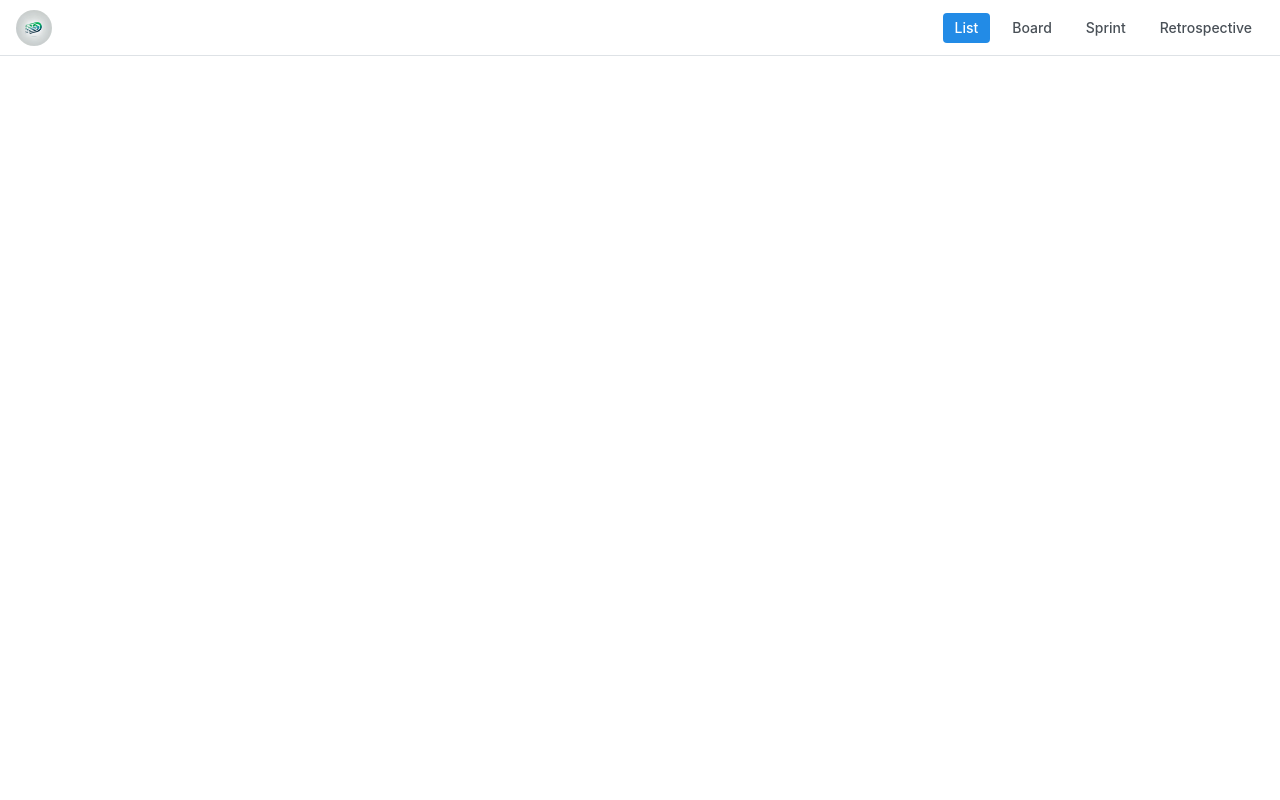
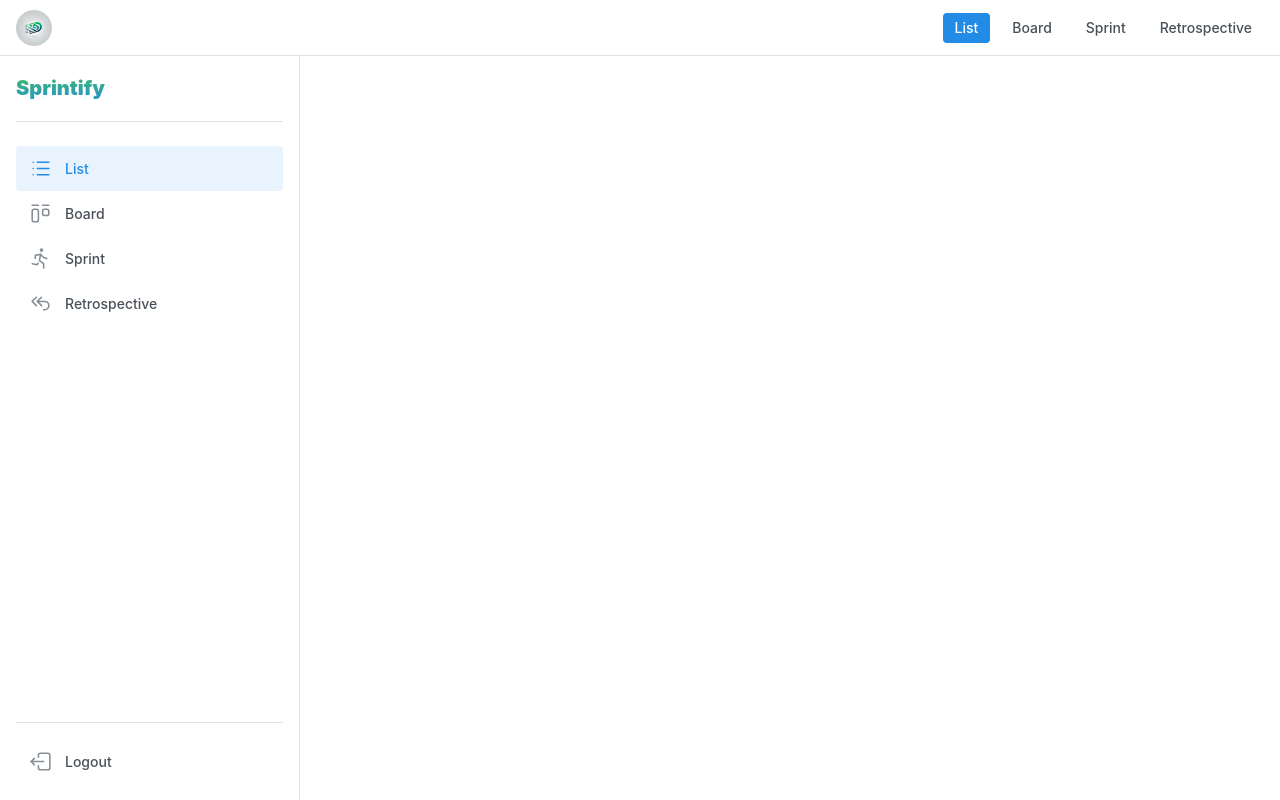
Before and after one commit to moppiiiii/sprintify, a React (Vite) app in the folder apps/frontend/: page / in a window 1280 px wide. Built offline with nearby package versions, Linux system fonts and the light colour scheme.

Commit message:
feat(navbar): create navbar component

```diff
--- a/apps/frontend/src/app/app.tsx
+++ b/apps/frontend/src/app/app.tsx
@@ -1,21 +1,14 @@
 import "@mantine/core/styles.css";
 
-import { BrowserRouter, Navigate, Route, Routes } from "react-router-dom";
 import { MantineProvider } from "@mantine/core";
 
-import HomePage from "./pages/home/Home.page";
-
 import "./wdyr";
+import Router from "./router";
 
 export function App() {
   return (
     <MantineProvider>
-      <BrowserRouter>
-        <Routes>
-          <Route path="/" element={<HomePage />} />
-          <Route path="/*" element={<Navigate to="/" />} />
-        </Routes>
-      </BrowserRouter>
+      <Router />
     </MantineProvider>
   );
 }
--- /dev/null
+++ b/apps/frontend/src/app/components/parts/navbar/Navbar.parts.module.scss
@@ -0,0 +1,71 @@
+.navbar-container {
+  display: flex;
+  flex-direction: column;
+  width: 300px;
+  height: calc(100vh - 56px);
+  padding: var(--mantine-spacing-md);
+  border-right: 1px solid light-dark(var(--mantine-color-gray-3), var(--mantine-color-dark-4));
+
+  > .navbar-header-wrapper {
+    flex: 1;
+
+    > .navbar-header {
+      padding-bottom: var(--mantine-spacing-md);
+      margin-bottom: calc(var(--mantine-spacing-md) * 1.5);
+      border-bottom: 1px solid light-dark(var(--mantine-color-gray-3), var(--mantine-color-dark-4));
+
+      > .logo-image {
+        width: 36px;
+        height: 36px;
+        border-radius: 50%;
+      }
+    }
+  }
+
+  > .navbar-footer-wrapper {
+    padding-top: var(--mantine-spacing-md);
+    margin-top: var(--mantine-spacing-md);
+    border-top: 1px solid light-dark(var(--mantine-color-gray-3), var(--mantine-color-dark-4));
+  }
+
+  .link {
+    display: flex;
+    align-items: center;
+    padding: var(--mantine-spacing-xs) var(--mantine-spacing-sm);
+    font-size: var(--mantine-font-size-sm);
+    font-weight: 500;
+    color: light-dark(var(--mantine-color-gray-7), var(--mantine-color-dark-1));
+    text-decoration: none;
+    border-radius: var(--mantine-radius-sm);
+
+
+> .link-icon {
+  width: 25px;
+  height: 25px;
+  margin-right: var(--mantine-spacing-sm);
+  color: light-dark(var(--mantine-color-gray-6), var(--mantine-color-dark-2));
+}
+
+
+    &:hover {
+      color: light-dark(var(--mantine-color-black), var(--mantine-color-white));
+      background-color: light-dark(var(--mantine-color-gray-0), var(--mantine-color-dark-6));
+
+      .link-icon {
+        color: light-dark(var(--mantine-color-black), var(--mantine-color-white));
+      }
+    }
+
+    &[data-active] {
+      &,
+      &:hover {
+        color: var(--mantine-color-blue-light-color);
+        background-color: var(--mantine-color-blue-light);
+
+        .link-icon {
+          color: var(--mantine-color-blue-light-color);
+        }
+      }
+    }
+  }
+}
--- /dev/null
+++ b/apps/frontend/src/app/components/parts/navbar/Navbar.parts.tsx
@@ -0,0 +1,69 @@
+import { useState } from "react";
+import { Group, Text } from "@mantine/core";
+import {
+  IconList,
+  IconLayoutKanban,
+  IconRun,
+  IconArrowBackUpDouble,
+  IconLogout2,
+} from "@tabler/icons-react";
+
+import classes from "./Navbar.parts.module.scss";
+
+const data = [
+  { link: "", label: "List", icon: IconList },
+  { link: "", label: "Board", icon: IconLayoutKanban },
+  { link: "", label: "Sprint", icon: IconRun },
+  { link: "", label: "Retrospective", icon: IconArrowBackUpDouble },
+];
+
+const NavbarComponent: React.FC = () => {
+  const [active, setActive] = useState("List");
+
+  const links = data.map((item) => (
+    <a
+      className={classes.link}
+      data-active={item.label === active || undefined}
+      href={item.link}
+      key={item.label}
+      onClick={(event) => {
+        event.preventDefault();
+        setActive(item.label);
+      }}
+    >
+      <item.icon className={classes["link-icon"]} stroke={1.5} />
+      <span>{item.label}</span>
+    </a>
+  ));
+
+  return (
+    <nav className={classes["navbar-container"]}>
+      <div className={classes["navbar-header-wrapper"]}>
+        <Group className={classes["navbar-header"]} justify="space-between">
+          <Text
+            size="xl"
+            fw={900}
+            variant="gradient"
+            gradient={{ from: "green", to: "blue", deg: 178 }}
+          >
+            Sprintify
+          </Text>
+        </Group>
+        {links}
+      </div>
+
+      <div className={classes["navbar-footer-wrapper"]}>
+        <a
+          href="/logout"
+          className={classes.link}
+          onClick={(event) => event.preventDefault()}
+        >
+          <IconLogout2 className={classes["link-icon"]} stroke={1.5} />
+          <span>Logout</span>
+        </a>
+      </div>
+    </nav>
+  );
+};
+
+export default NavbarComponent;
--- a/apps/frontend/src/app/components/templates/home/Home.template.tsx
+++ b/apps/frontend/src/app/components/templates/home/Home.template.tsx
@@ -1,10 +1,12 @@
 import React from "react";
 import HeaderComponent from "../../parts/header/Header.parts";
+import NavbarComponent from "../../parts/navbar/Navbar.parts";
 
 const HomeTemplate: React.FC = () => {
   return (
     <div>
       <HeaderComponent />
+      <NavbarComponent />
     </div>
   );
 };
--- /dev/null
+++ b/apps/frontend/src/app/router.tsx
@@ -0,0 +1,23 @@
+import {
+  createBrowserRouter,
+  Navigate,
+  RouterProvider,
+} from "react-router-dom";
+import HomePage from "./pages/home/Home.page";
+
+const router = createBrowserRouter([
+  {
+    path: "/",
+    element: <HomePage />,
+  },
+  {
+    path: "/*",
+    element: <Navigate to="/" />,
+  },
+]);
+
+const Router: React.FC = () => {
+  return <RouterProvider router={router} />;
+};
+
+export default Router;
--- a/package.json
+++ b/package.json
@@ -37,6 +37,7 @@
     "@nestjs/core": "^10.0.2",
     "@nestjs/graphql": "^12.2.0",
     "@nestjs/platform-express": "^10.0.2",
+    "@tabler/icons-react": "^3.17.0",
     "axios": "^1.6.0",
     "graphql": "^16.9.0",
     "react": "18.3.1",
```
Also changed, not shown: apps/frontend/src/app/components/parts/navbar/Navbar.parts.module.scss.d.ts (added, +10 -0 lines), 2 other files (tests, documents, lock files or other folders).
